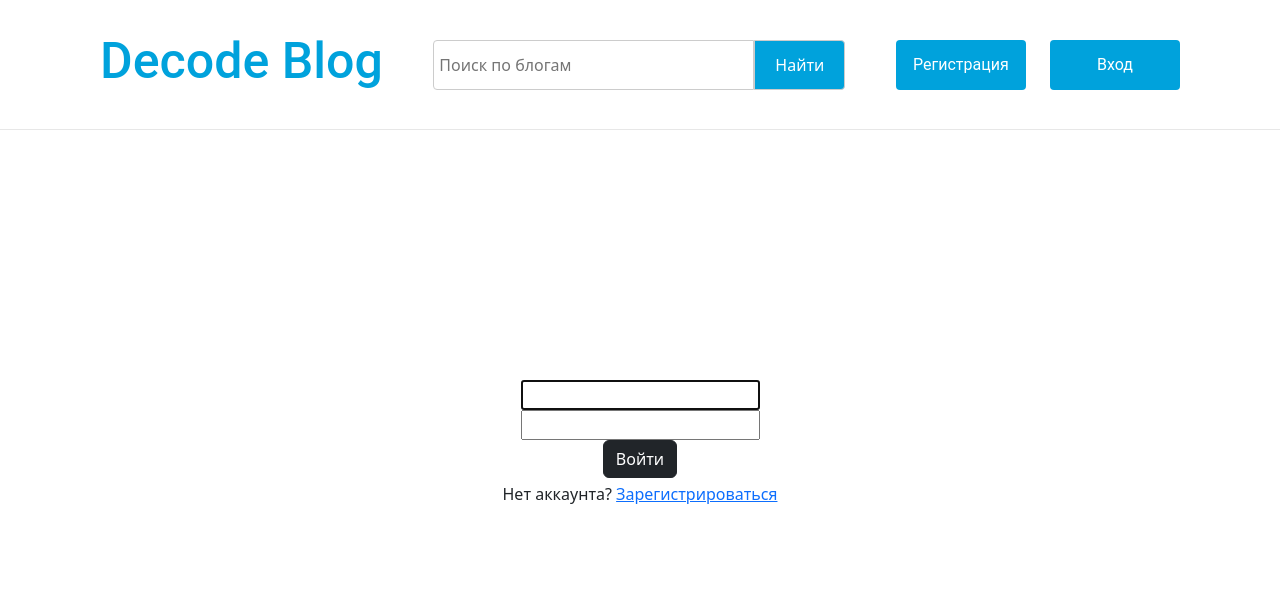
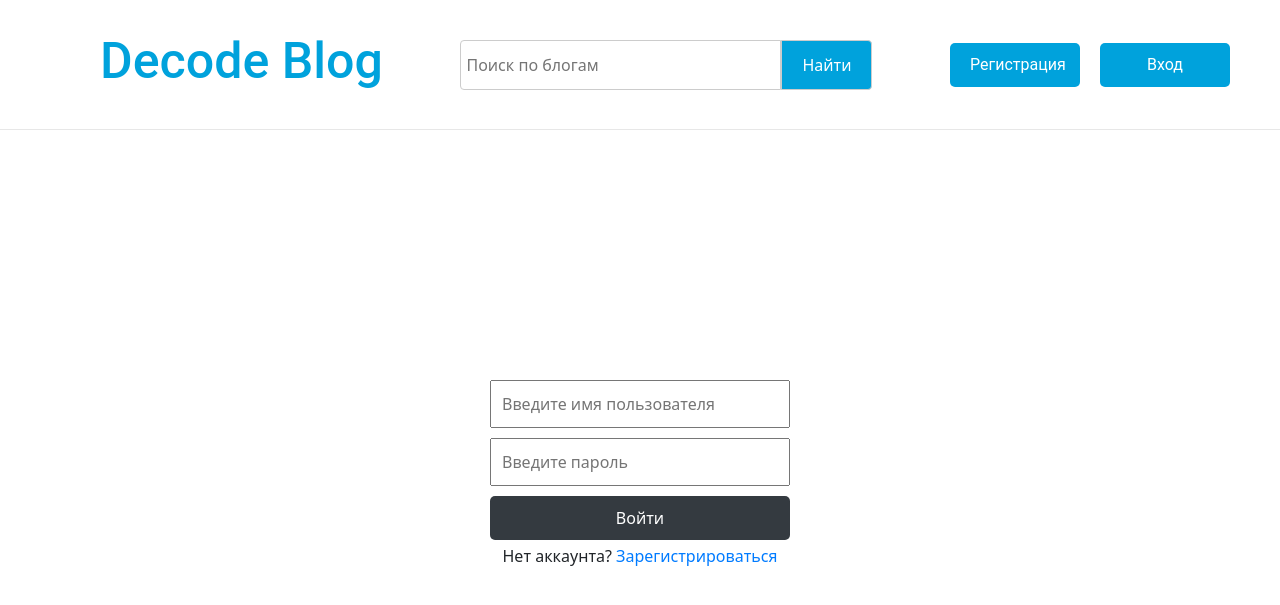
Before and after one commit to g0dfury/Blog, a Django app: page /authe/login/ in a window 1280 px wide. Shown: the top 605 px of the page. Run offline with Django 3.2, Linux system fonts and the light colour scheme.

Commit message:
style + form

```diff
--- a/blog/authe/forms.py
+++ b/blog/authe/forms.py
@@ -5,24 +5,23 @@ from .models import User
 
 
 class UserSignUpForm(UserCreationForm):
+    def __init__(self, *args, **kwargs):
+        super().__init__(*args, **kwargs)
+        self.fields['password1'].widget.attrs['placeholder'] = 'Введите пароль'
+        self.fields['password2'].widget.attrs['placeholder'] = 'Подтвердите пароль'
+
+
     class Meta:
         model = User
-        fields = ('username', 'email', 'full_name', 'password1', 'password2')
+        fields = ('username','email', 'full_name', 'password1', 'password2')
 
         widgets = {
-            'email': forms.TextInput(attrs={'placeholder': 'Email'}),
-            'full_name': forms.TextInput(attrs={'placeholder': 'Full Name'}),
-            'username': forms.TextInput(attrs={'placeholder': 'Username'}),
-            'password1': forms.PasswordInput(attrs={'placeholder': 'Password'}),
-            'password2': forms.PasswordInput(attrs={'placeholder': 'Confirm Password'}),
-    }
+            'email': forms.TextInput(attrs={'placeholder': 'Введите email'}),
+            'full_name': forms.TextInput(attrs={'placeholder': 'Введите полное имя'}),
+            'username': forms.TextInput(attrs={'placeholder':'Введите имя пользователя'})
+            }
 
 
 class UserSignInForm(AuthenticationForm):
-    class Meta:
-
-
-        widgets = {
-            'username': forms.TextInput(attrs={'placeholder': 'Username'}),
-            'password': forms.PasswordInput(attrs={'placeholder': 'Password'}),
-        }
+    username = forms.CharField(widget=forms.TextInput(attrs={'placeholder': 'Введите имя пользователя'}))
+    password = forms.CharField(widget=forms.PasswordInput(attrs={'placeholder': 'Введите пароль'}))
--- a/blog/authe/static/authe/styles/authe.css
+++ b/blog/authe/static/authe/styles/authe.css
@@ -32,25 +32,31 @@ body {
 
 
 /* Стили для кнопок "Регистрация" и "Вход" */
-
-.register, .login {
-    width: 130px;
-    height: 50px;
-    border-radius: 4px;
-    background-color: #00A2DC;
-    color: #fff;
-    border: none;
-    cursor: pointer;
-
+.btns {
+    display: flex;
+    gap: 20px; /* Добавлено расстояние между кнопками */
+    margin-right: 50px;
 }
 
+.register,
 .login {
-    margin-right: 100px; /* Отступ между кнопками "Регистрация" и "Вход" */
+    width: 130px;
+    padding: 10px 20px;
+    margin: 0;
+    text-decoration: none;
+    color: #fff;
+    background-color: #00A2DC;
+    border: none;
+    border-radius: 5px;
+    cursor: pointer;
 }
 
-.register {
-    margin-right: 20px;
+
+.register:hover,
+.login:hover {
+    background-color: #1d2124;
 }
+
 
 
 /* Стили для поля ввода и кнопки "Найти" */
--- a/blog/authe/static/authe/styles/forms.css
+++ b/blog/authe/static/authe/styles/forms.css
@@ -1,3 +1,91 @@
+
 .form-wrapper {
-    height: 50vh;
+    text-align: center;
 }
+
+.form-signin {
+    max-width: 300px;
+    margin: 0 auto;
+}
+
+.form-group {
+    margin-bottom: 15px;
+}
+
+.form-signin input {
+    width: 100%;
+    padding: 10px;
+    margin-bottom: 10px;
+    box-sizing: border-box;
+}
+
+.btn-dark {
+    color: #fff;
+    padding: 10px 15px;
+    border: none;
+    cursor: pointer;
+    border-radius: 5px;
+    width: 100%;
+}
+
+.btn-dark:hover {
+    background-color: #1d2124;
+}
+
+/* Добавляем стиль для ссылки "Войти" */
+.form-signin p {
+    margin-top: 10px;
+}
+
+.form-signin a {
+    color: #007bff;
+    text-decoration: none;
+}
+
+.form-signin a:hover {
+    text-decoration: underline;
+}
+
+/* login forms */
+form-signin {
+    max-width: 400px;
+    margin: 0 auto;
+}
+
+.form-group {
+    margin-bottom: 15px;
+}
+
+.form-signin input {
+    width: 100%;
+    padding: 10px;
+    margin-bottom: 10px;
+    box-sizing: border-box;
+}
+
+.btn-dark {
+    width: 100%; /* Добавлено для растягивания кнопки по ширине формы */
+    background-color: #343a40;
+    color: #fff;
+    padding: 10px 15px;
+    border: none;
+    cursor: pointer;
+    border-radius: 5px;
+}
+
+.btn-dark:hover {
+    background-color: #1d2124;
+}
+
+.form-signin p {
+    margin-top: 10px;
+}
+
+.form-signin a {
+    color: #007bff;
+    text-decoration: none;
+}
+
+.form-signin a:hover {
+    text-decoration: underline;
+}
--- a/blog/authe/templates/authe/base.html
+++ b/blog/authe/templates/authe/base.html
@@ -24,8 +24,8 @@
             <button type="submit" class="search-button">Найти</button>
         </div>
         <div class="btns">
-            <button class="register"> Регистрация </button>
-            <button class="login"> Вход </button>
+            <a href="{% url 'authe:register' %}" class="register btn btn-primary"> Регистрация </a>
+            <a href="{% url 'authe:login' %}" class="login btn btn-primary"> Вход </a>
         </div>
     </header>
 
--- a/blog/authe/templates/authe/login.html
+++ b/blog/authe/templates/authe/login.html
@@ -2,12 +2,18 @@
 
 {% block title %}Войти{% endblock %}
 
+{% load static %}
+
+{% block static %}
+    <link rel="stylesheet" href="{% static 'authe/styles/forms.css' %}">
+{% endblock %}
+
 {% block content %}
-
-  <form method="post" class="form-signin" style="display: flex; align-items: center; flex-direction: column;padding-top: 250px;">
-    {% csrf_token %}
-    {{ form.username }}
-    {{ form.password }}
+<form method="post" class="form-signin" style="display: flex; align-items: center; flex-direction: column;padding-top: 250px;">
+  {% csrf_token %}
+    {% for f in form %}
+      {{ f }}
+  {% endfor %}
     <button type="submit" class="btn btn-dark">Войти</button>
     <p class="mt-1">Нет аккаунта? <a href="{% url 'authe:register' %}">Зарегистрироваться</a></p>
   </form>
--- a/blog/authe/templates/authe/register.html
+++ b/blog/authe/templates/authe/register.html
@@ -13,8 +13,7 @@
         <form method="post" class="form-signin" style="display: flex; align-items: center; flex-direction: column;padding-top: 250px;">
             {% csrf_token %}
             {% for f in form %}
-                <p><label class="form-label" for="{{ f.id_for_label }}">{{f.label}}: </label>{{f}}</p>
-                <div class="form-error"> {{f.errors }} </div>
+                {{ f }}
             {% endfor %}
             <button type="submit" class="btn btn-dark"> Зарегистрироваться </button>
             <p class="mt-1">Есть аккаунт? <a href="{% url 'authe:login' %}">Войти</a></p>
--- a/blog/blog_app/forms.py
+++ b/blog/blog_app/forms.py
@@ -8,3 +8,8 @@ class BlogForm(forms.ModelForm):
     class Meta:
         model = Blog
         fields = ['title', 'content']
+
+        widgets = {
+            'title': forms.TextInput(attrs={'placeholder':'Введите заголовок блога'}),
+            'content': forms.Textarea(attrs={'placeholder':'Введите описание блога'})
+        }
--- a/blog/blog_app/templates/blog_app/index.html
+++ b/blog/blog_app/templates/blog_app/index.html
@@ -10,8 +10,9 @@
 
 {% block content %}
 
-<p class="mt-1">Хотите создать свой Блог? <a href="{% url 'blogs:create' %}" class="btn btn-dark">Создать</a></p>
+<p class="create-blog-index"><a href="{% url 'blogs:create' %}" class="btn btn-primary">Создать блог</a></p>
 
+    <section class="entire">
         <div class="blog-list">
             {% for b in blogs %}
                 <div class="blog-item">
@@ -29,4 +30,5 @@
                 </div>
             {% endfor %}
         </div>
+    </section>
 {% endblock %}
```
Also changed, not shown: blog/blog_app/static/blog_app/styles/blog.css (+12 -3 lines), blog/blog_app/static/blog_app/styles/create.css (+54 -0 lines), blog/blog_app/templates/blog_app/create.html (+5 -3 lines), blog/db.sqlite3. Lines whose indentation alone changed are shown as unchanged.
